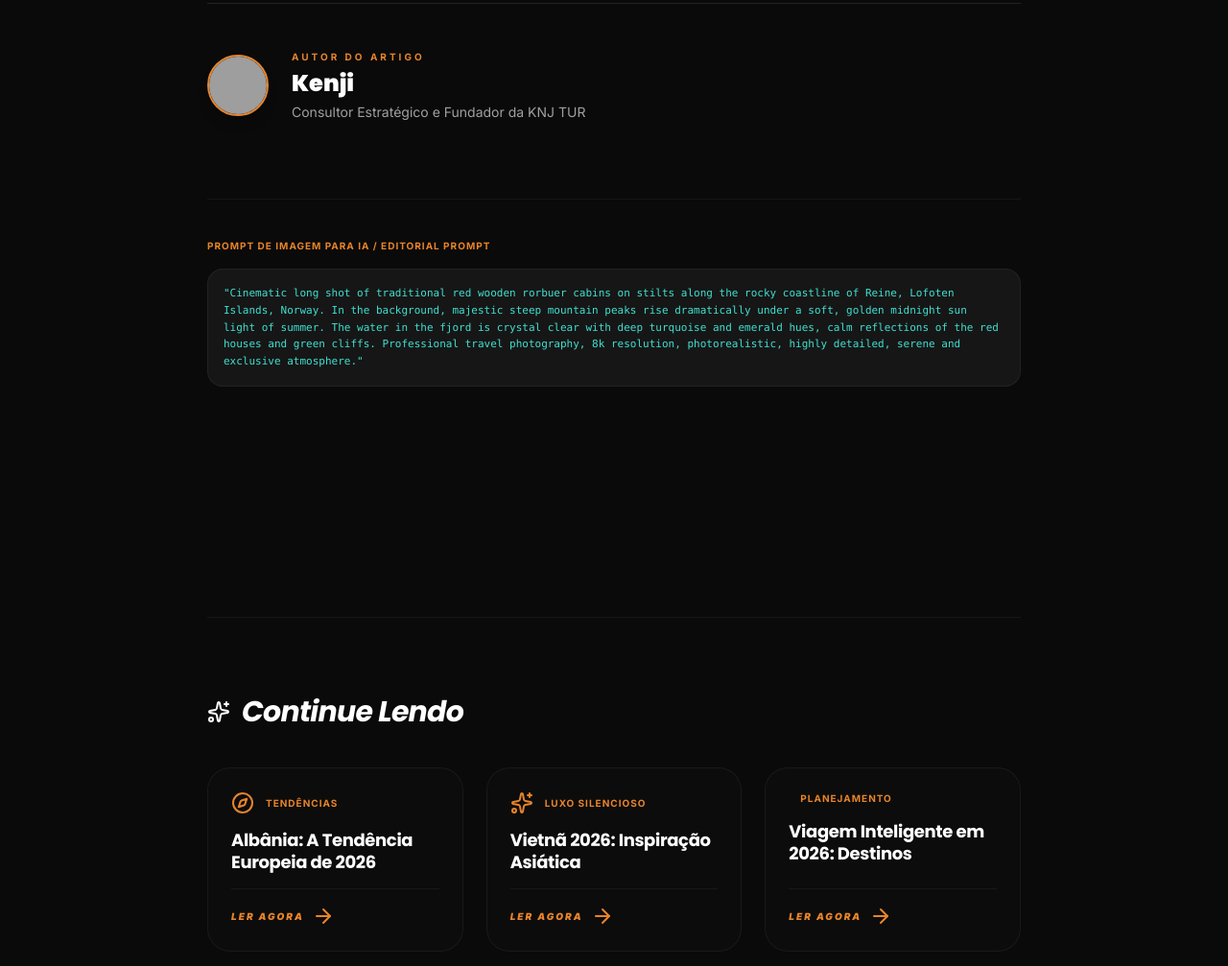
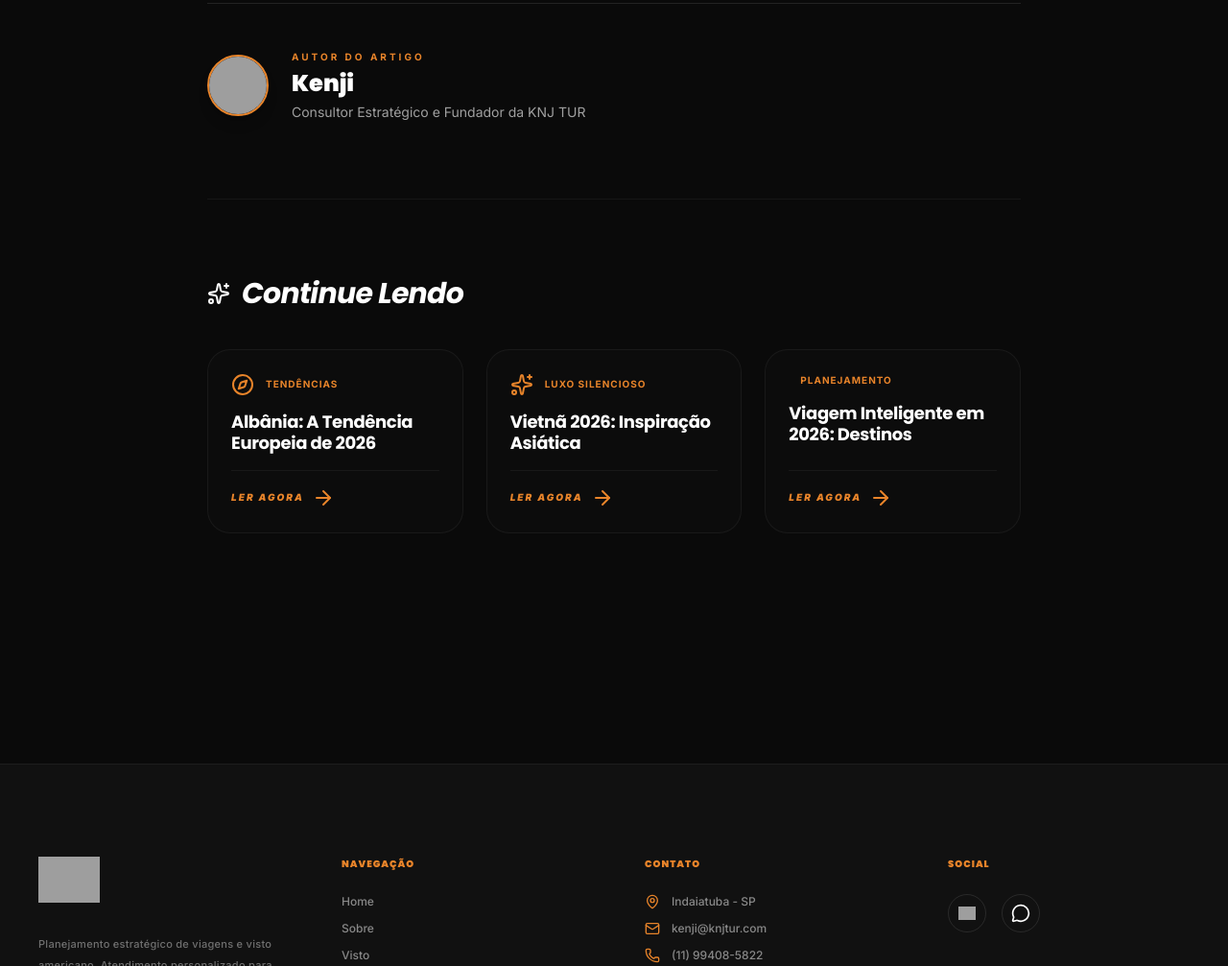
Before and after one commit to brunocorreagomes-ops/KNJABRIL2, a website: page blog/viagem-para-ilhas-lofoten-noruega/index.html in a window 1280 px wide. Shown: the part 4957-5964 px from the top of the page at 96% size. Drawn offline with nearby package versions, Linux system fonts and the light colour scheme; grey boxes are pictures that could not be loaded; some icons are missing.

Commit message:
refactor(blog): remove AI prompt section from Lofoten article
Remove internal AI image generation prompt from the article page to clean up the content presented to end users.

```diff
--- a/blog/viagem-para-ilhas-lofoten-noruega/index.html
+++ b/blog/viagem-para-ilhas-lofoten-noruega/index.html
@@ -256,14 +256,6 @@
                 </div>
             </div>
 
-            <!-- AI IMAGE GENERATOR PROMPT SECTION -->
-            <section class="mt-20 pt-10 border-t border-white/5 text-xs text-on-surface-variant/60 font-light space-y-4">
-                <p class="uppercase tracking-widest font-bold text-[10px] text-primary mb-2">Prompt de Imagem para IA / Editorial Prompt</p>
-                <div class="bg-white/5 p-4 rounded-2xl border border-white/5 font-mono select-all text-[11px] leading-relaxed text-[#40E0D0]">
-                    "Cinematic long shot of traditional red wooden rorbuer cabins on stilts along the rocky coastline of Reine, Lofoten Islands, Norway. In the background, majestic steep mountain peaks rise dramatically under a soft, golden midnight sun light of summer. The water in the fjord is crystal clear with deep turquoise and emerald hues, calm reflections of the red houses and green cliffs. Professional travel photography, 8k resolution, photorealistic, highly detailed, serene and exclusive atmosphere."
-                </div>
-            </section>
-
             <!-- SEO Linking / Continue Lendo -->
             <section class="mt-20 pt-20 border-t border-white/5">
                 <h2 class="text-2xl md:text-3xl font-display font-bold text-white mb-10 flex items-center gap-3 italic tracking-tight text-[#E8842A]">
```
